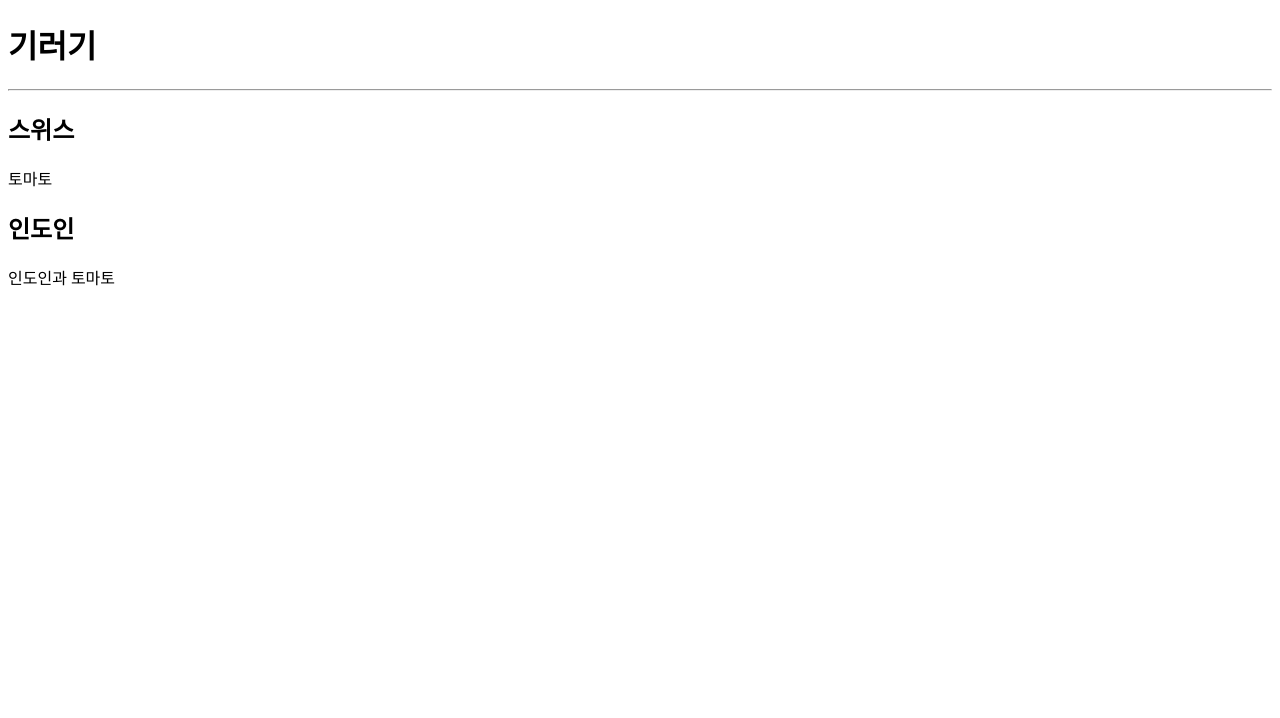
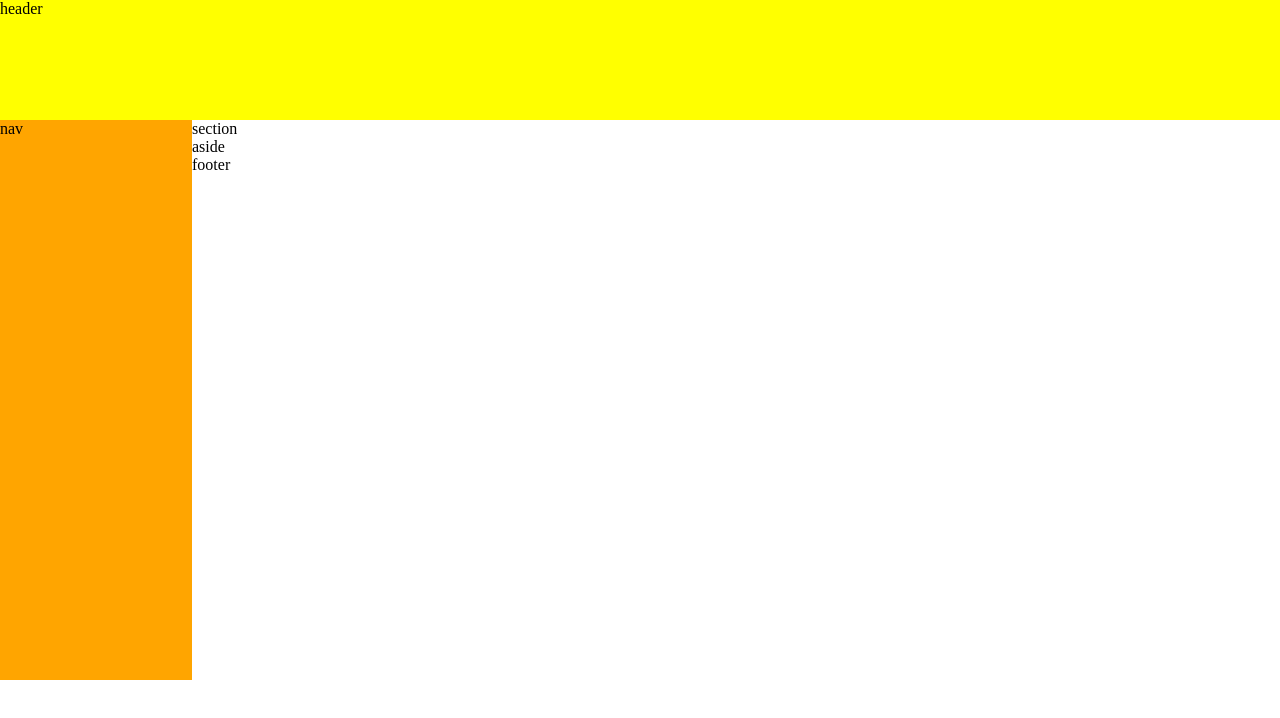
Before and after one commit to dollphin05/portfolio, a plain HTML site: page index.html in a window 1280 px wide. Drawn offline with Linux system fonts and the light colour scheme.

```diff
--- a/index.html
+++ b/index.html
@@ -1,15 +1,19 @@
 <!DOCTYPE html>
 <html>
-  <head>
+<head>
     <meta charset="utf-8">
-    <title>기러기</title>
-  </head>
+    <title>HTML5 문서 구조 시맨틱 태그 사용</title>
+    <style>
+      html, body {margin: 0; padding: 0; height: 100%;}
+      header {width: 100%; height:15%; background: yellow;}
+      nav {width: 15%; height: 70%; float: left; background: orange;}
+    </style>
+</head>
 <body>
-    <h1>기러기</h1>
-    <hr>
-    <h2>스위스</h2>
-    <p>토마토</p>
-    <h2>인도인</h2>
-    <p>인도인과 토마토</p>
+    <header>header</header>
+    <nav>nav</nav>
+    <section>section</section>
+    <aside>aside</aside>
+    <footer>footer</footer>
 </body>
 </html>
```
